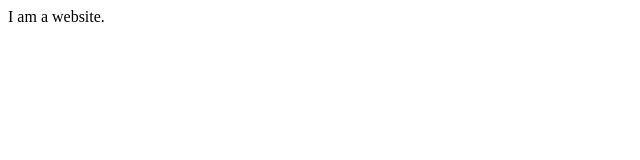
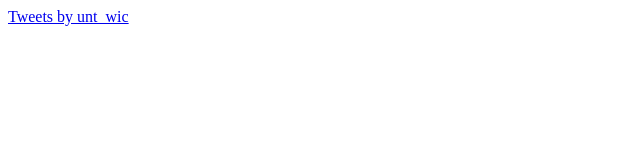
Before and after one commit to untwic/untwic.github.io, a plain HTML site: page index.html in a window 1280 px wide. Shown: the whole page, without its empty margins (0-640 px from the left). Drawn offline with Linux system fonts and the light colour scheme.

Commit message:
Update index.html

```diff
--- a/index.html
+++ b/index.html
@@ -7,7 +7,7 @@
 
 <body>
 
-I am a website.
+<a class="twitter-timeline" href="https://twitter.com/unt_wic?ref_src=twsrc%5Etfw">Tweets by unt_wic</a> <script async src="https://platform.twitter.com/widgets.js" charset="utf-8"></script>
 
 </body>
 </html>
```
